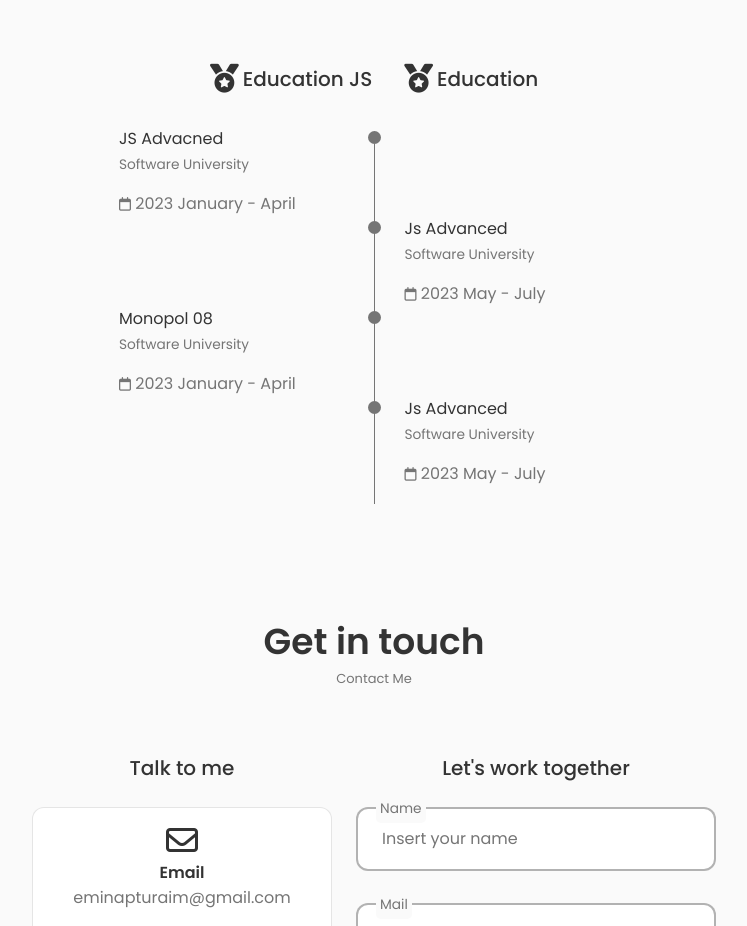
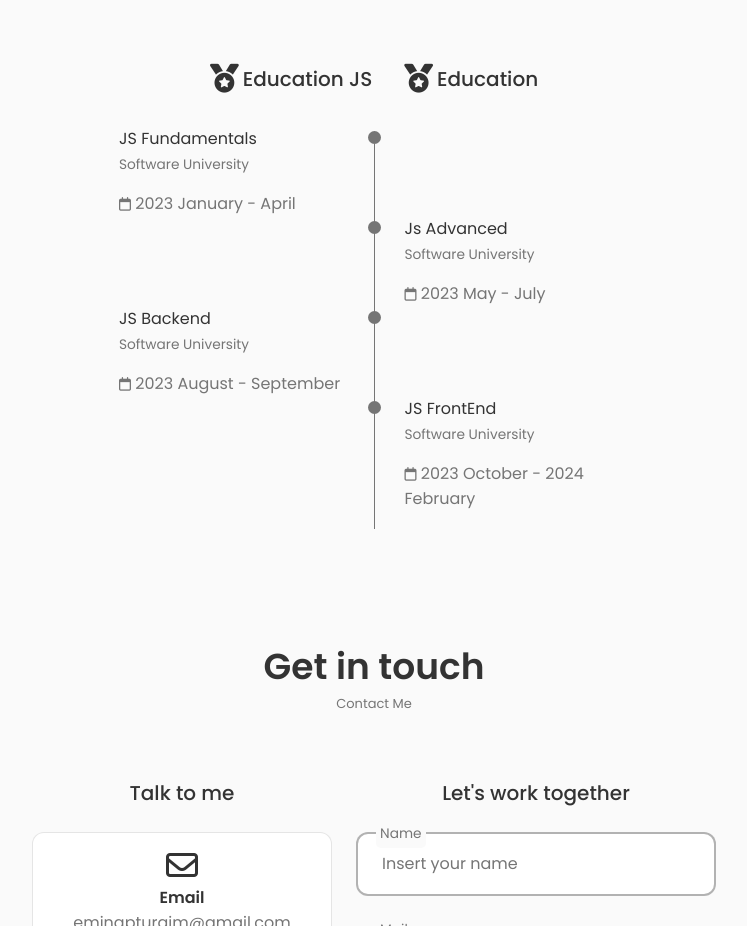
Before and after one commit to emin-apm/Portfolio, a React (Vite) app in the folder MyPortfolio/: page / in a window 1280 px wide. Shown: the part 3200-4126 px from the top of the page, without its empty margins (266-1013 px from the left). Built offline with nearby package versions, Linux system fonts and the light colour scheme.

Commit message:
refactoring: qualification refactoring and adding data

```diff
--- a/MyPortfolio/src/components/Qualifications/QualificationCard.jsx
+++ b/MyPortfolio/src/components/Qualifications/QualificationCard.jsx
@@ -25,15 +25,13 @@ export default function QualificationCacrd({ side, title, years, school }) {
         <Divider />
 
         <div>
-          <h3 className={styles.qualification_title}>Js Advanced</h3>
-          <span className={styles.qualification_subtitle}>
-            Software University
-          </span>
+          <h3 className={styles.qualification_title}>{title}</h3>
+          <span className={styles.qualification_subtitle}>{school}</span>
           <br />
           <span className={styles.qualification_calendar}>
             <i class="fa-regular fa-calendar"></i>
           </span>{" "}
-          2023 May - July
+          {years}
         </div>
       </div>
     );
--- a/MyPortfolio/src/components/Qualifications/Qualifications.jsx
+++ b/MyPortfolio/src/components/Qualifications/Qualifications.jsx
@@ -2,8 +2,19 @@ import QualificationCacrd from "./QualificationCard";
 import styles from "./QualificationsStyles.module.css";
 
 import { qualifications } from "../../data/qualificaitons.json";
+import { schoolJourney } from "../../data/qualificaitons.json";
+import { useState } from "react";
 
 export default function Qualifications() {
+  const [data, setData] = useState(qualifications);
+
+  const setJSSchool = () => {
+    setData(qualifications);
+  };
+  const setSchool = () => {
+    setData(schoolJourney);
+  };
+
   return (
     <section className={`${styles.qualification} section`} id="qualifications">
       <h2 className="section_title">Qualifications</h2>
@@ -11,20 +22,34 @@ export default function Qualifications() {
 
       <div className={`${styles.qualification_container} container`}>
         <div className={styles.qualification_tabs}>
-          <div className={`${styles.qualification_button} button_flex`}>
+          <div
+            className={`${styles.qualification_button} button_flex`}
+            onClick={setJSSchool}
+          >
             <i class="fa-solid fa-medal"></i>Education JS
           </div>
-          <div className={`${styles.qualification_button} button_flex`}>
+          <div
+            className={`${styles.qualification_button} button_flex`}
+            onClick={setSchool}
+          >
             <i class="fa-solid fa-medal"></i>Education
           </div>
         </div>
 
         <div className={styles.qualification_section}>
           <div className={styles.ualification_content_active}>
-            {qualifications.map((x) => (
+            {data.map((x) => (
               <QualificationCacrd
                 key={x.id}
-                side={x.id % 2 == 0 ? true : false}
+                side={
+                  data === qualifications
+                    ? x.id % 2 === 0
+                      ? true
+                      : false
+                    : x.id % 2 === 0
+                    ? false
+                    : true
+                }
                 title={x.title}
                 years={x.years}
                 school={x.school}
--- a/MyPortfolio/src/data/qualificaitons.json
+++ b/MyPortfolio/src/data/qualificaitons.json
@@ -2,27 +2,41 @@
   "qualifications": [
     {
       "id": "1",
-      "title": "JS Advacned",
+      "title": "JS Fundamentals",
       "school": "Software University",
       "years": "2023 January - April"
     },
     {
       "id": "2",
-      "title": "YosifFit",
+      "title": "Js Advanced",
       "school": "Software University",
-      "years": "2023 January - April"
+      "years": "2023 May - July"
     },
     {
       "id": "3",
-      "title": "Monopol 08",
+      "title": "JS Backend",
       "school": "Software University",
-      "years": "2023 January - April"
+      "years": "2023 August - September"
     },
     {
       "id": "4",
-      "title": "Tech Storm",
+      "title": "JS FrontEnd",
       "school": "Software University",
-      "years": "2023 January - April"
+      "years": "2023 October - 2024 February"
+    }
+  ],
+  "schoolJourney": [
+    {
+      "id": "1",
+      "title": "English with German - Secondary school ",
+      "school": "GPCE 'Prof. Dr. Asen Zlataro' - Haskovo",
+      "years": "September 2007 - May 2012"
+    },
+    {
+      "id": "2",
+      "title": "Chemistry with English - Bachelor's degree",
+      "school": "Plovdiv University 'Paisii Hilendarski' ",
+      "years": "October 2012 - May 2016"
     }
   ]
 }
```
